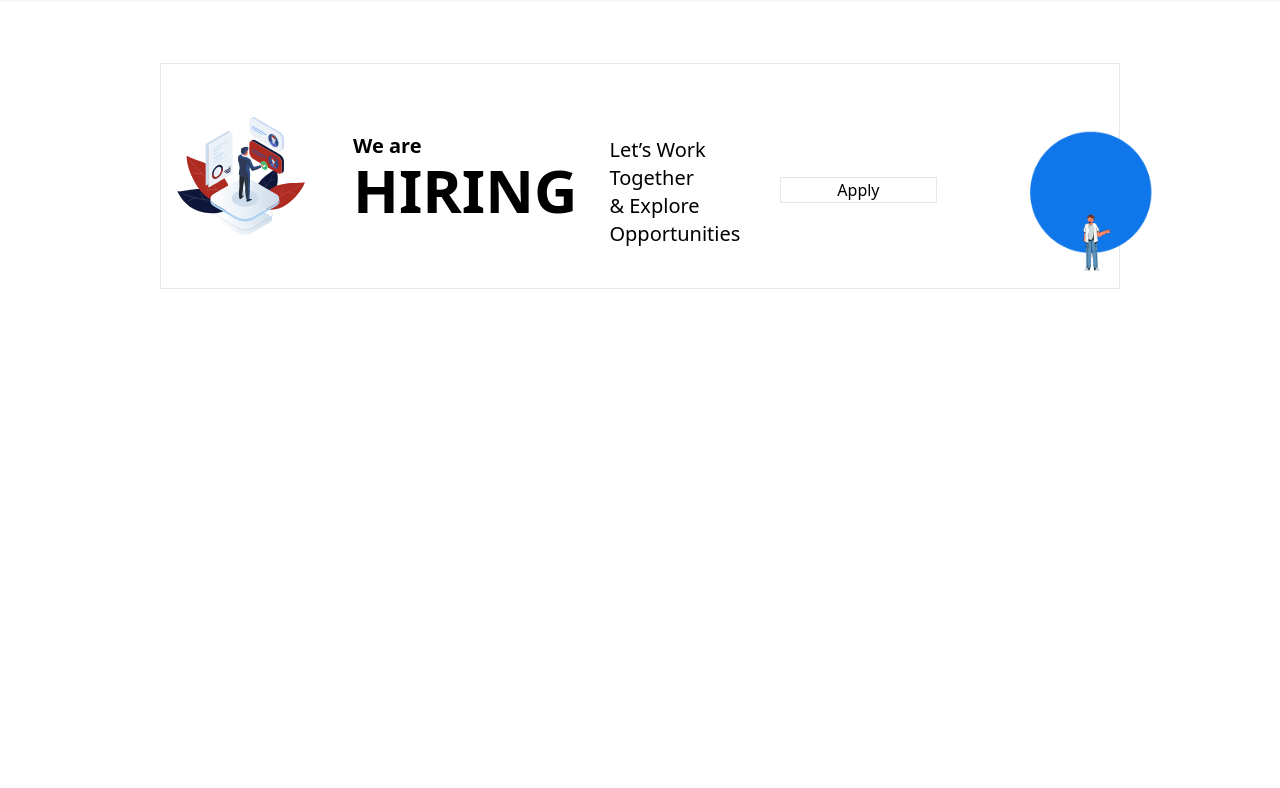
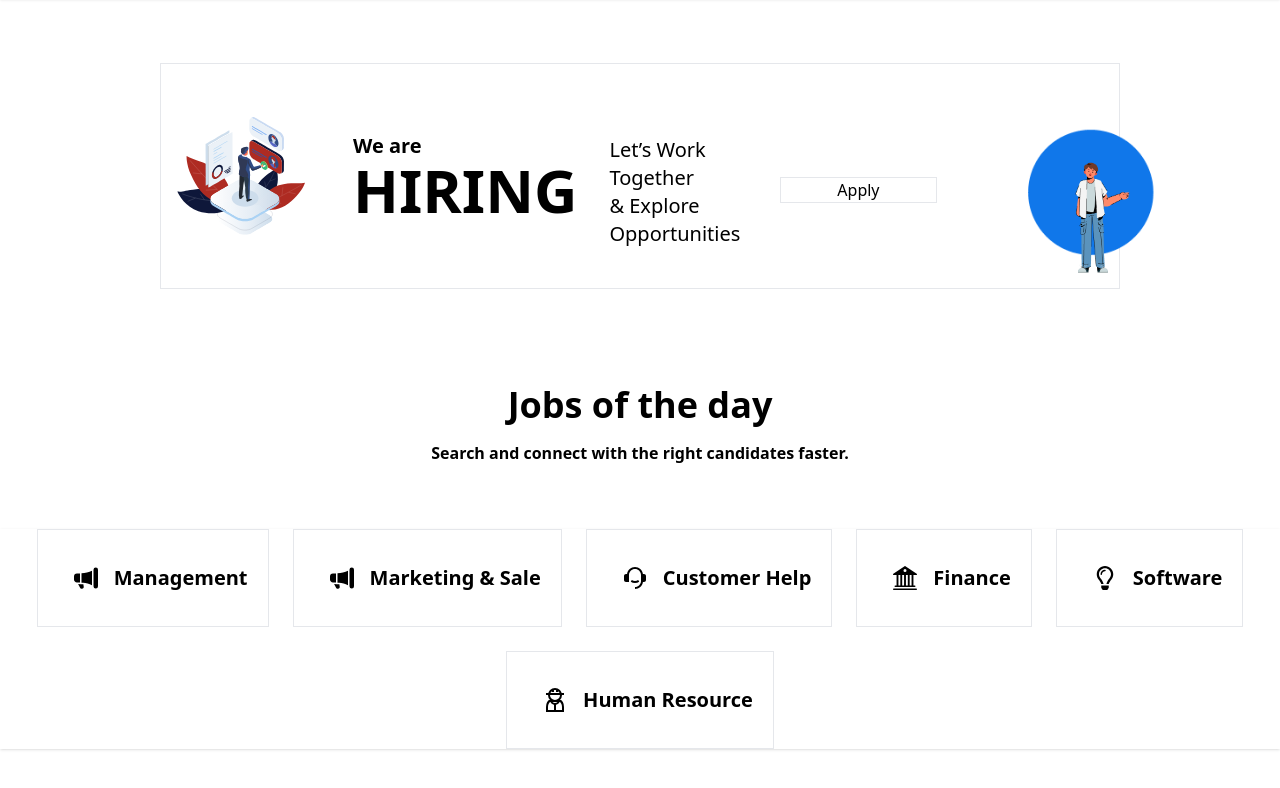
Before and after one commit to mdriyajulislamakash11/Milstone-11-module-58-Basic-Job-Protal-Auth-Recap, a React (Vite) app: page / in a window 1280 px wide. Shown: the part 1186-1974 px from the top of the page. Before the commit the page ends 1515 px from the top, so only its background shows below. Built offline with nearby package versions, Linux system fonts and the light colour scheme; no server answers.

Commit message:
jobprotal er categoru er kaj korlam

```diff
--- /dev/null
+++ b/src/components/JobOfTheDay.jsx
@@ -0,0 +1,84 @@
+import React from "react";
+import { BsBank2, BsMegaphoneFill } from "react-icons/bs";
+import { FaRegLightbulb } from "react-icons/fa";
+import { GrUserWorker } from "react-icons/gr";
+import { RiCustomerService2Fill } from "react-icons/ri";
+
+const JobOfTheDay = () => {
+  return (
+    <div className="my-24">
+      <h2 className="text-center text-4xl font-bold">Jobs of the day</h2>
+      <p className="text-center mt-4 font-bold">
+       Search and connect with the right candidates faster.
+      </p>
+      {/* Categori Card */}
+
+      <div className="my-16">
+        <div className="stats shadow gap-6 flex flex-col md:flex-row flex-wrap justify-center">
+          {/* Card 0 */}
+          <div className="p-5  border flex items-center w-full md:w-auto">
+            <div className="m-4 text-2xl">
+              <BsMegaphoneFill />
+            </div>
+            <div>
+              <div className="stat-title text-xl font-bold">Management</div>
+            </div>
+          </div>
+          {/* Card 1 */}
+          <div className="p-5  border flex items-center w-full md:w-auto">
+            <div className="m-4 text-2xl">
+              <BsMegaphoneFill />
+            </div>
+            <div>
+              <div className="stat-title text-xl font-bold">
+                Marketing & Sale
+              </div>
+            </div>
+          </div>
+
+          {/* Card 2 */}
+          <div className="p-5  border flex items-center w-full md:w-auto">
+            <div className="m-4 text-2xl">
+              <RiCustomerService2Fill />
+            </div>
+            <div>
+              <div className="stat-title text-xl font-bold">Customer Help</div>
+            </div>
+          </div>
+
+          {/* Card 3 */}
+          <div className="p-5  border flex items-center w-full md:w-auto">
+            <div className="m-4 text-2xl">
+              <BsBank2 />
+            </div>
+            <div>
+              <div className="stat-title text-xl font-bold">Finance</div>
+            </div>
+          </div>
+
+          {/* Card 4 */}
+          <div className="p-5  border flex items-center w-full md:w-auto">
+            <div className="m-4 text-2xl">
+              <FaRegLightbulb />
+            </div>
+            <div>
+              <div className="stat-title text-xl font-bold">Software</div>
+            </div>
+          </div>
+
+          {/* Card 5 */}
+          <div className="p-5  border flex items-center w-full md:w-auto">
+            <div className="m-4 text-2xl">
+              <GrUserWorker />
+            </div>
+            <div>
+              <div className="stat-title text-xl font-bold">Human Resource</div>
+            </div>
+          </div>
+        </div>
+      </div>
+    </div>
+  );
+};
+
+export default JobOfTheDay;
--- a/src/pages/Home.jsx
+++ b/src/pages/Home.jsx
@@ -1,6 +1,7 @@
 import React from 'react';
 import Banner from '../components/Banner';
 import Category from '../components/Category';
+import JobOfTheDay from '../components/JobOfTheDay';
 
 const Home = () => {
     return (
@@ -8,6 +9,8 @@ const Home = () => {
             <Banner />
 
             <Category />
+
+            <JobOfTheDay />
         </div>
     );
 };
```
